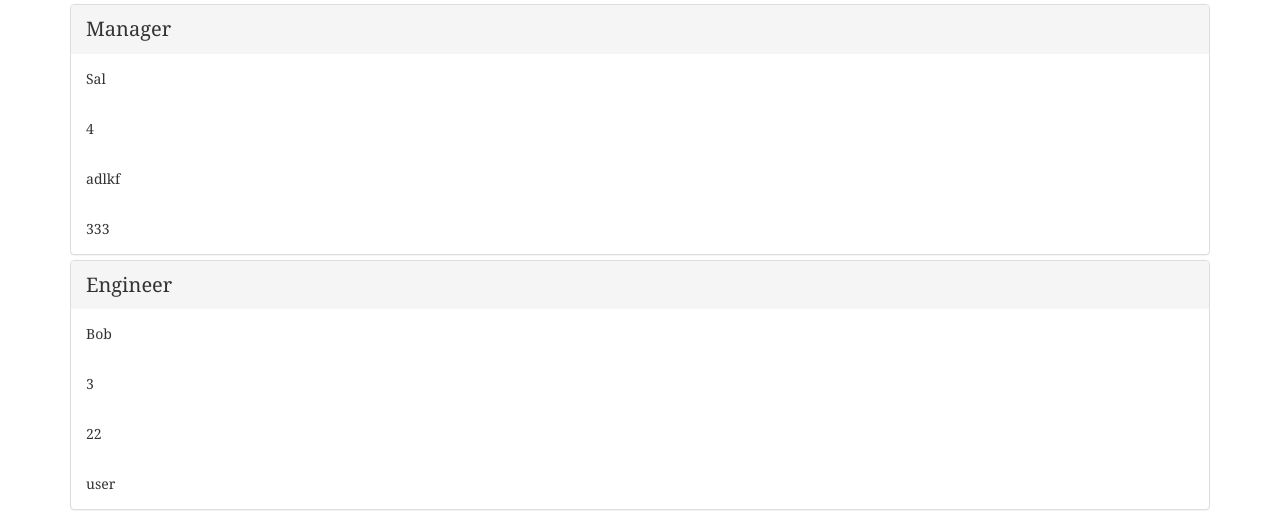
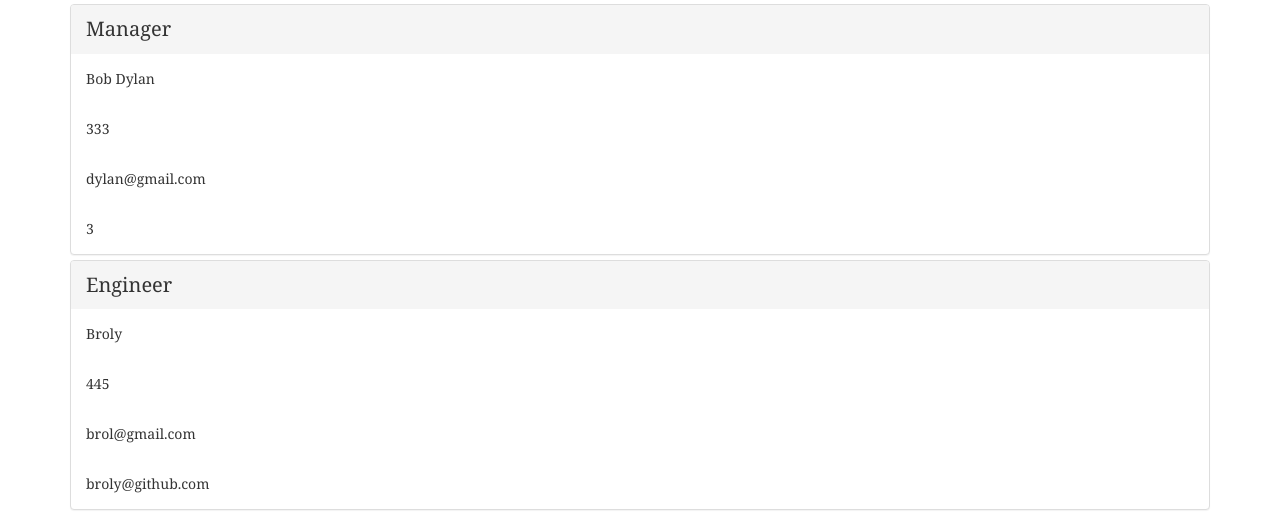
Before and after one commit to prvapalacinka/Team-Profile-Generator, a website: page EMPLOYEES.html in a window 1280 px wide. Shown: the part 479-1009 px from the top of the page. Drawn offline with nearby package versions, Linux system fonts and the light colour scheme.

```diff
--- a/EMPLOYEES.html
+++ b/EMPLOYEES.html
@@ -30,16 +30,16 @@
     <div class="panel-group">
      <div class="panel panel-default">
   <div class="panel-heading">Manager</div>
-  <div class="panel-body">Sal</div>
-  <div class="panel-body">4</div>
-  <div class="panel-body">adlkf</div>
+  <div class="panel-body">Bob Dylan</div>
   <div class="panel-body">333</div>
+  <div class="panel-body">dylan@gmail.com</div>
+  <div class="panel-body">3</div>
   </div> <div class="panel panel-default">
         <div class="panel-heading">Engineer</div>
-        <div class="panel-body">Bob</div>
-        <div class="panel-body">3</div>
-        <div class="panel-body">22</div>
-        <div class="panel-body">user</div>
+        <div class="panel-body">Broly</div>
+        <div class="panel-body">445</div>
+        <div class="panel-body">brol@gmail.com</div>
+        <div class="panel-body">broly@github.com</div>
         </div>
     </div>
 </body>
--- a/lib/Employee.js
+++ b/lib/Employee.js
@@ -4,6 +4,9 @@
         this.id = id;
         this.email = email;
     }
-}
+    getRole () {
+        return "Employee"
+    }
+};
 
 module.exports = Employee;
```
Also changed, not shown: lib/Intern.js (added, +10 -0 lines), tests/employee.test.js (+1 -0 lines), tests/intern.test.js (+7 -0 lines), README.md.
